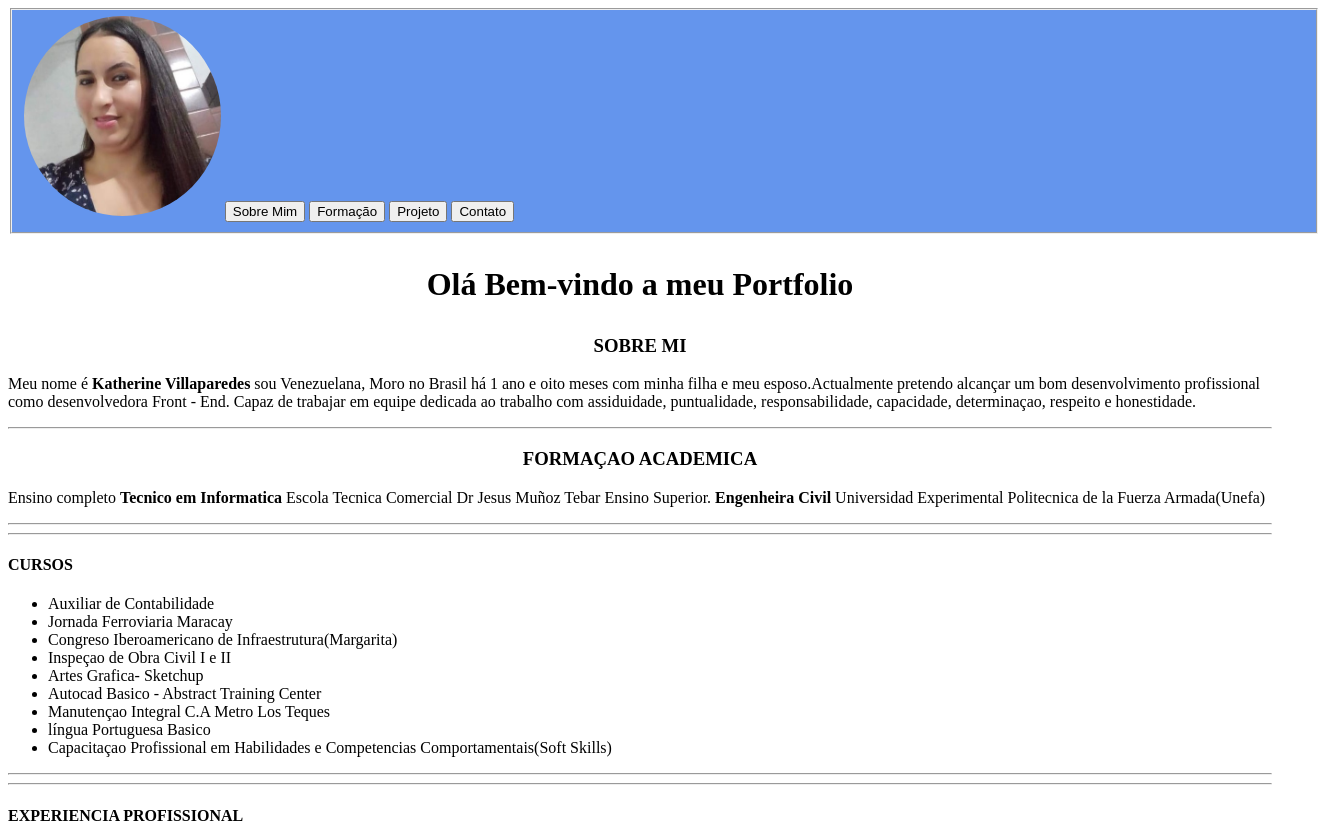
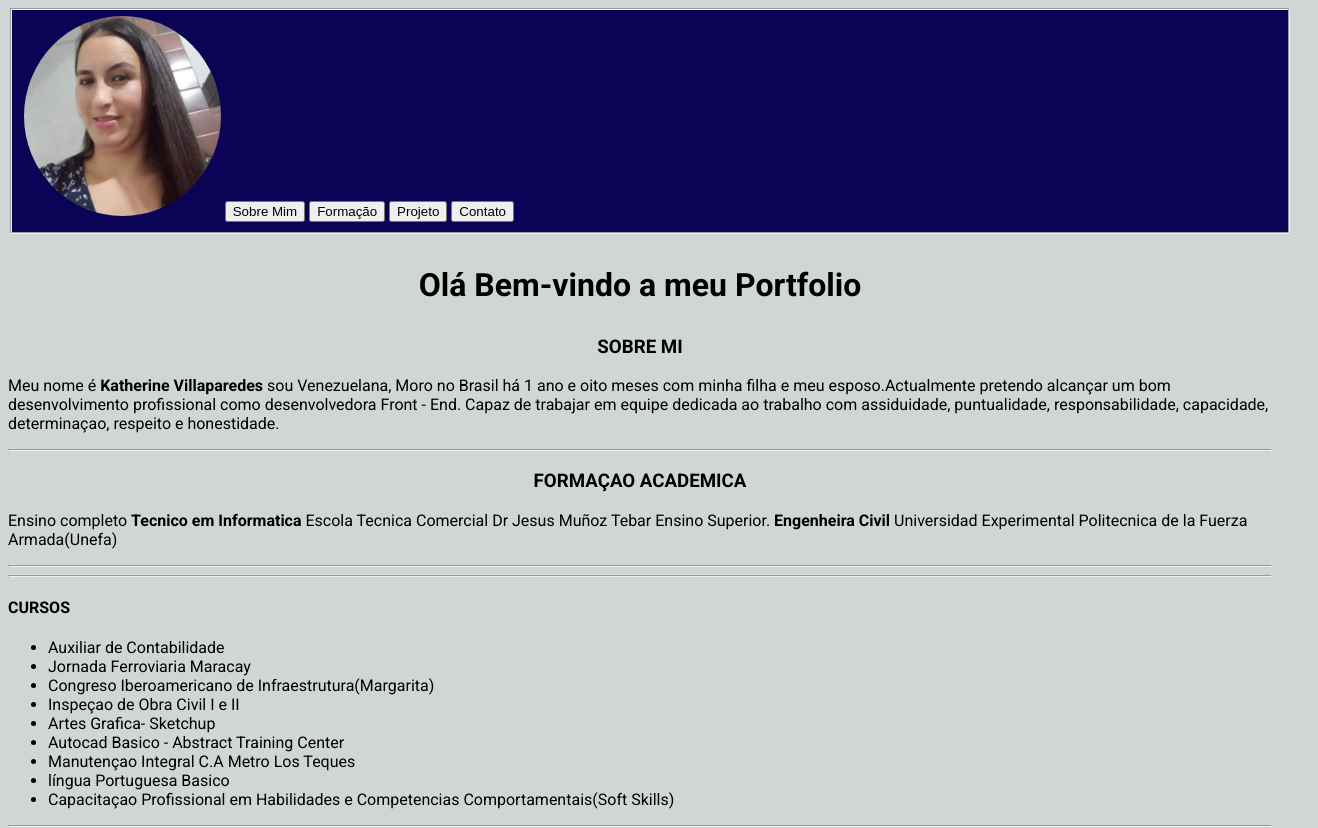
Before and after one commit to katherinevilla/Portfolio_API, a website: page index.html in a window 1280 px wide. Shown: the top 828 px of the page, 1318 px wide, since content can reach past the window. Drawn offline with Linux system fonts and the light colour scheme; no server answers.

Commit message:
adicionando cor

```diff
--- a/style.css
+++ b/style.css
@@ -1,4 +1,11 @@
+* {
+	box-sizing: border-box;
+}
 
+body {
+	font-family: 'Roboto', sans-serif;
+	background: #d0d5d6;
+}
 .foto-perfil
 {height: 100;
 width: auto;
@@ -8,12 +15,12 @@ max-width: 100%;
 
  .titulo{
 width:100vw;
-background-color:cornflowerblue;
+background-color:rgb(11, 3, 85);
 
 
  }
 .formu_contato{
-  background-color: hsl(192, 28%, 52%);
+
   display: flex;
   flex-direction: column;
   padding: 2rem;
```
